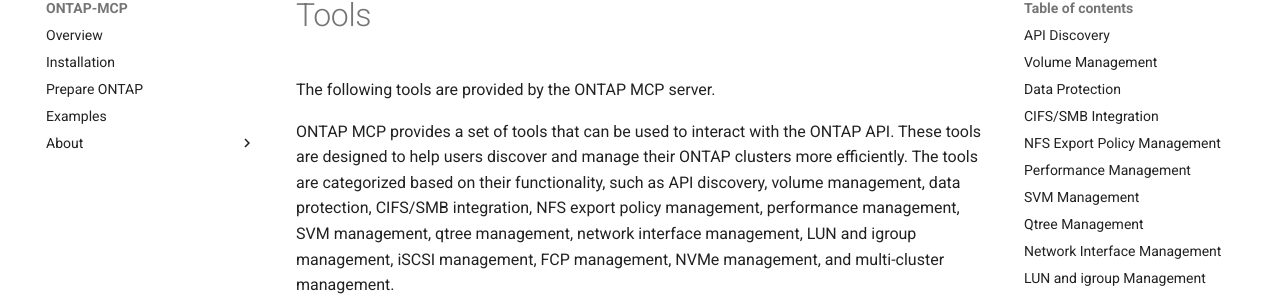
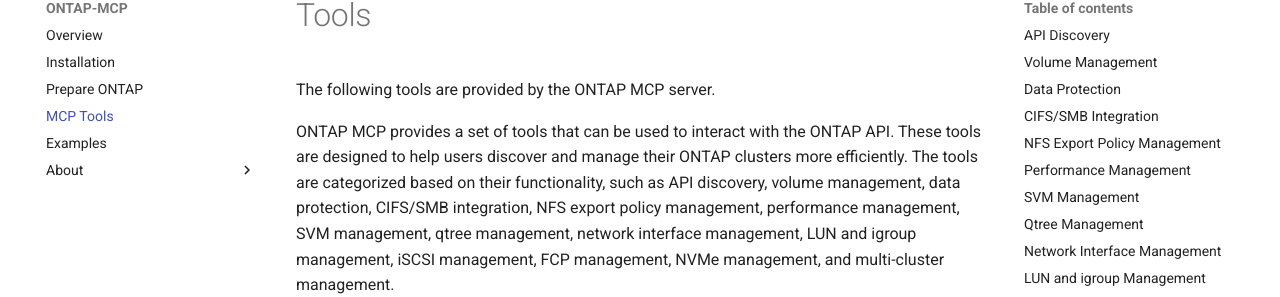
Before and after one commit to NetApp/ontap-mcp, an MkDocs documentation site: the page built from docs/tools.md, in a window 1280 px wide. Shown: the part 149-446 px from the top of the page. Built offline with MkDocs 1.6.1 and Material for MkDocs 9.7.7, drawn with Linux system fonts in a browser that asks for light colours; comment, search, counter and statistics services are not loaded; the version menu is left out.

Commit message:
doc: add tools to docs (#118)

```diff
--- a/mkdocs.yml
+++ b/mkdocs.yml
@@ -8,6 +8,7 @@
   - Overview: 'index.md'
   - Installation: 'install.md'
   - Prepare ONTAP: 'prepare-ontap.md'
+  - MCP Tools: 'tools.md'
   - Examples: 'examples.md'
   - About:
       - 'License': 'license.md'
```
